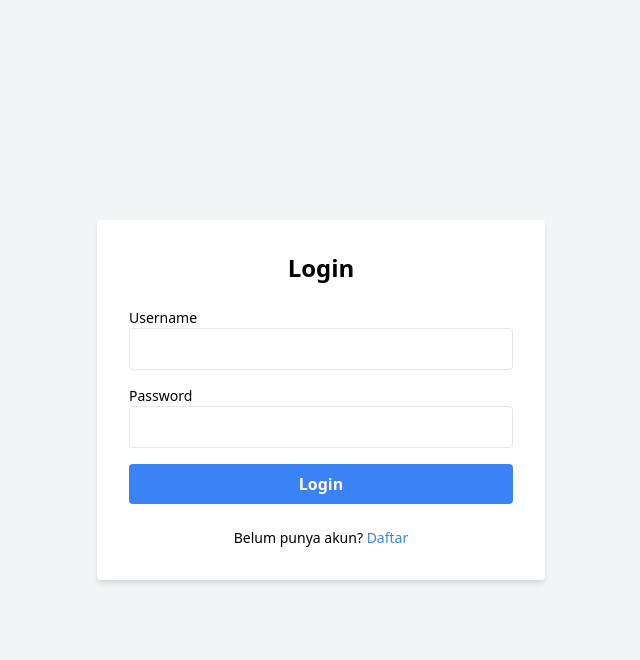
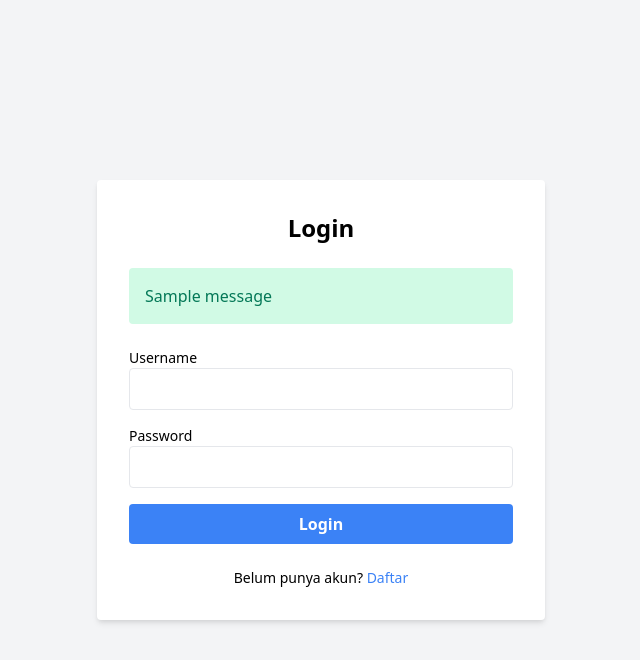
Before and after one commit to KaizenSheesh/siperpus, a Django app: page /auth/login/ in a window 1280 px wide. Shown: the top 660 px of the page, without its empty margins (319-959 px from the left). Run offline with Django 5.2, Linux system fonts and the light colour scheme; tables that the repository leaves empty hold one stand-in row (values such as "Sample post"); one stand-in notice (Sample message) is shown.

Commit message:
add: added  alert information

```diff
--- a/siperpus/register/templates/auth/login.html
+++ b/siperpus/register/templates/auth/login.html
@@ -9,6 +9,17 @@
 <body class="flex items-center justify-center h-screen bg-gray-100">
     <div class="w-full max-w-md p-8 space-y-6 bg-white rounded shadow-md">
         <h2 class="text-2xl font-bold text-center">Login</h2>
+
+        {% if messages %}
+        <div class="messages">
+            {% for message in messages %}
+            <div class="p-4 mb-4 {% if message.tags == 'error' %}bg-red-100 text-red-700{% else %}bg-green-100 text-green-700{% endif %} rounded">
+                {{ message }}
+            </div>
+            {% endfor %}
+        </div>
+        {% endif %}
+
         <form method="POST" action="{% url 'login' %}" class="space-y-4">
             {% csrf_token %}
             <div>
```
